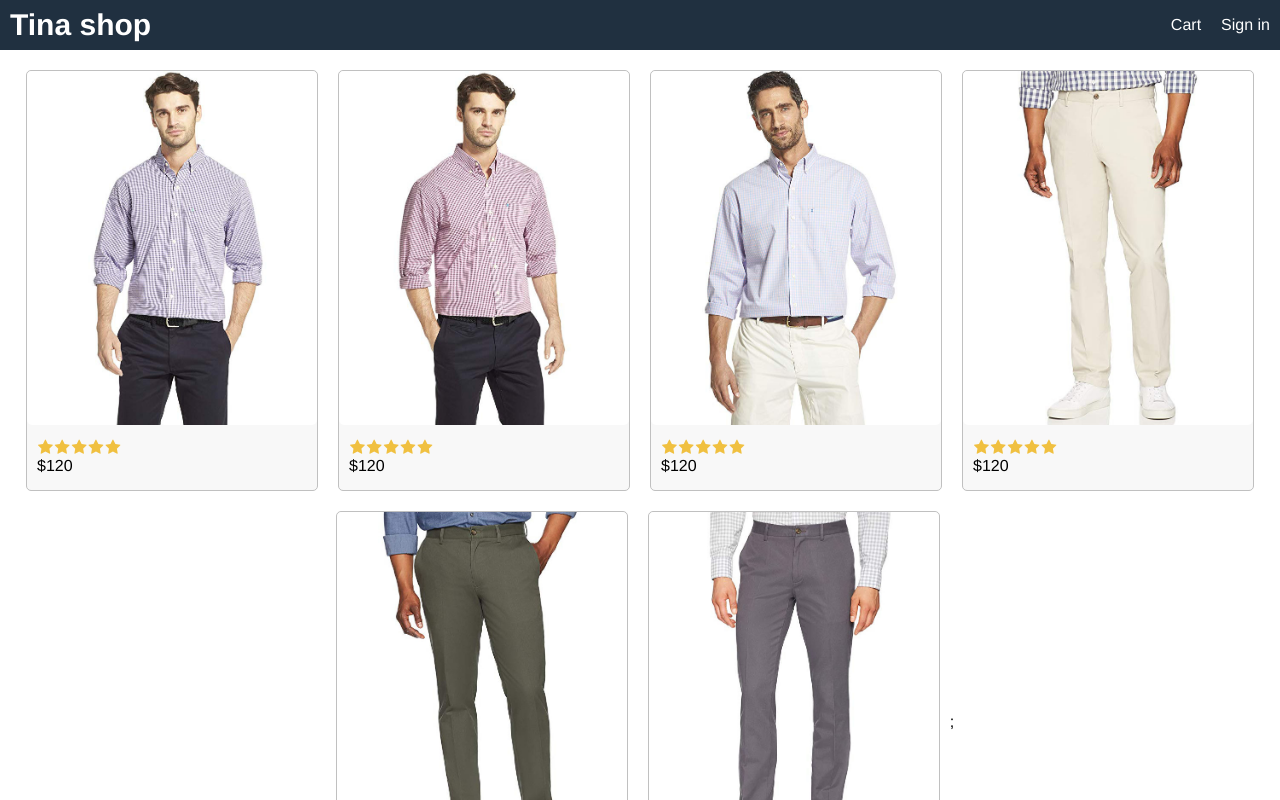
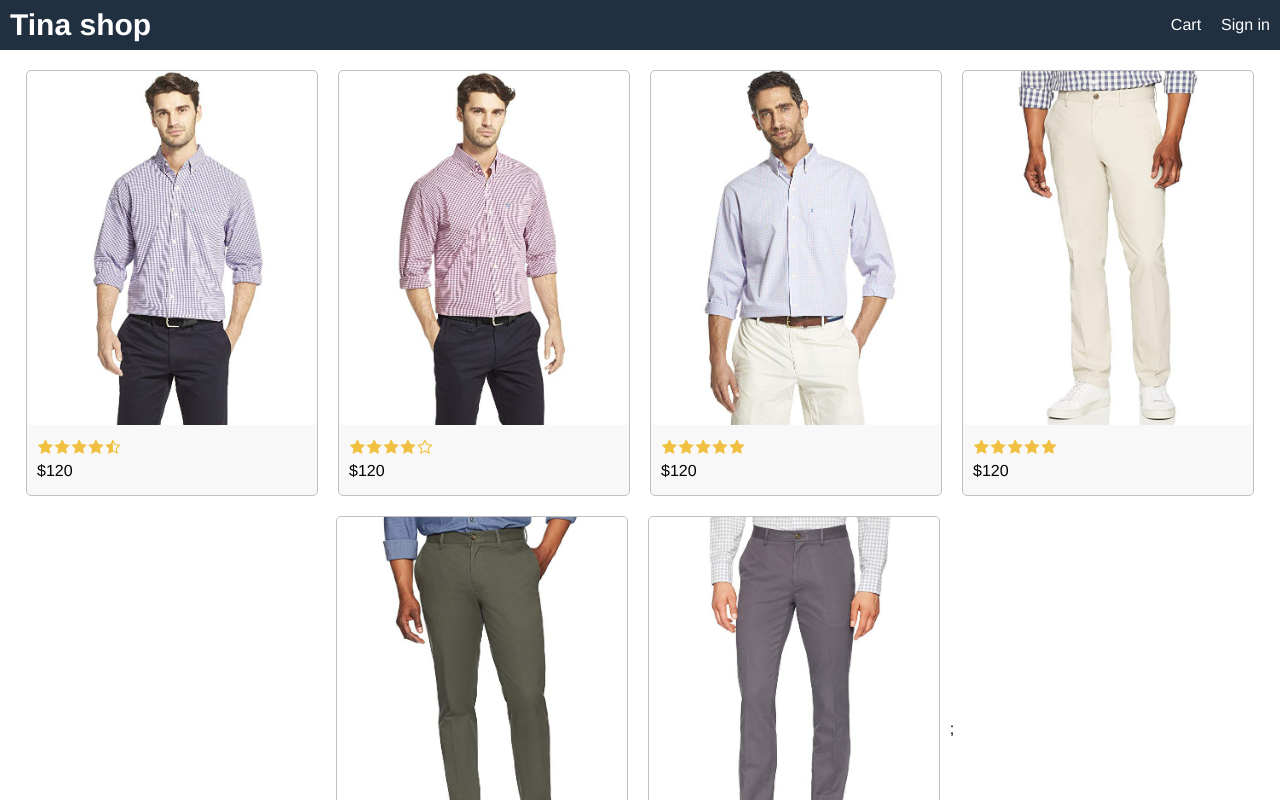
Before and after one commit to dagas19/tina-app, a React (Create React App) app in the folder frontend/: page / in a window 1280 px wide. Shown: the top 800 px of the page. Built offline with nearby package versions, Linux system fonts and the light colour scheme.

Commit message:
create product component

```diff
--- a/frontend/src/App.js
+++ b/frontend/src/App.js
@@ -1,4 +1,5 @@
 import './App.css';
+import Product from './components/Product';
 import data from './data';
 
 function App() {
@@ -15,40 +16,9 @@
             </header>
             <main>
                 <div className="row center">
-                  {
-                    data.products.map((product) => (
-                    <div key={product._id} className="card">
-                        <a href={`/product/${product._id}`}>
-                            <img className="medium" src={product.image} alt={product.name}></img>
-                        </a>
-                        <div className="card-body">
-                            <a href="product.html">
-                                <a href={`/product/${product._id}`}></a>
-                            </a>
-                            <div className="rating">
-                                <span>
-                                    <i className="fa fa-star"></i>
-                                </span>
-                                <span>
-                                    <i className="fa fa-star"></i>
-                                </span>
-                                <span>
-                                    <i className="fa fa-star"></i>
-                                </span>
-                                <span>
-                                    <i className="fa fa-star"></i>
-                                </span>
-                                <span>
-                                    <i className="fa fa-star"></i>
-                                </span>
-                                <div className={product.price}>
-                                    $120
-                                </div>
-                            </div>
-                        </div>
-                    </div>
-                    ))
-                  };
+                  {data.products.map((product) => (
+                    <Product key={product._id} product={product} />
+                    ))};
 
                 </div>
             </main>
--- /dev/null
+++ b/frontend/src/components/Product.js
@@ -0,0 +1,22 @@
+import React from 'react'
+import Rating from './Rating';
+
+export default function Product(props) {
+    const{product} = props;
+    return (
+        <div key={product._id} className="card">
+            <a href={`/product/${product._id}`}>
+                <img className="medium" src={product.image} alt={product.name}></img>
+            </a>
+            <div className="card-body">
+                <a href="product.html">
+                    <a href={`/product/${product._id}`}></a>
+                </a>
+                <Rating rating={product.rating} />
+                <div className={product.price}>
+                    $120
+                </div>
+            </div>
+        </div>
+    )
+}
--- /dev/null
+++ b/frontend/src/components/Rating.js
@@ -0,0 +1,59 @@
+import React from 'react'
+
+export default function Rating(props) {
+    const { rating } = props;
+    return (
+        <div className="rating">
+            <span>
+                <i className={
+                    rating>=1
+                    ?"fa fa-star"
+                    : rating >=0.5
+                    ?'fa fa-star-half-o'
+                    : 'fa fa-star-o'
+                }
+            ></i>
+            </span>
+            <span>
+                <i className={
+                    rating>=2
+                    ?"fa fa-star"
+                    : rating >=1.5
+                    ?'fa fa-star-half-o'
+                    : 'fa fa-star-o'
+                }
+            ></i>
+            </span>
+            <span>
+                <i className={
+                    rating>=3
+                    ?"fa fa-star"
+                    : rating >=2.5
+                    ?'fa fa-star-half-o'
+                    : 'fa fa-star-o'
+                }
+            ></i>
+            </span>
+            <span>
+                <i className={
+                    rating>=4
+                    ?"fa fa-star"
+                    : rating >=3.5
+                    ?'fa fa-star-half-o'
+                    : 'fa fa-star-o'
+                }
+            ></i>
+            </span>
+            <span>
+                <i className={
+                    rating>=5
+                    ?"fa fa-star"
+                    : rating >=4.5
+                    ?'fa fa-star-half-o'
+                    : 'fa fa-star-o'
+                }
+            ></i>
+            </span>
+        </div>
+    )
+}
```
